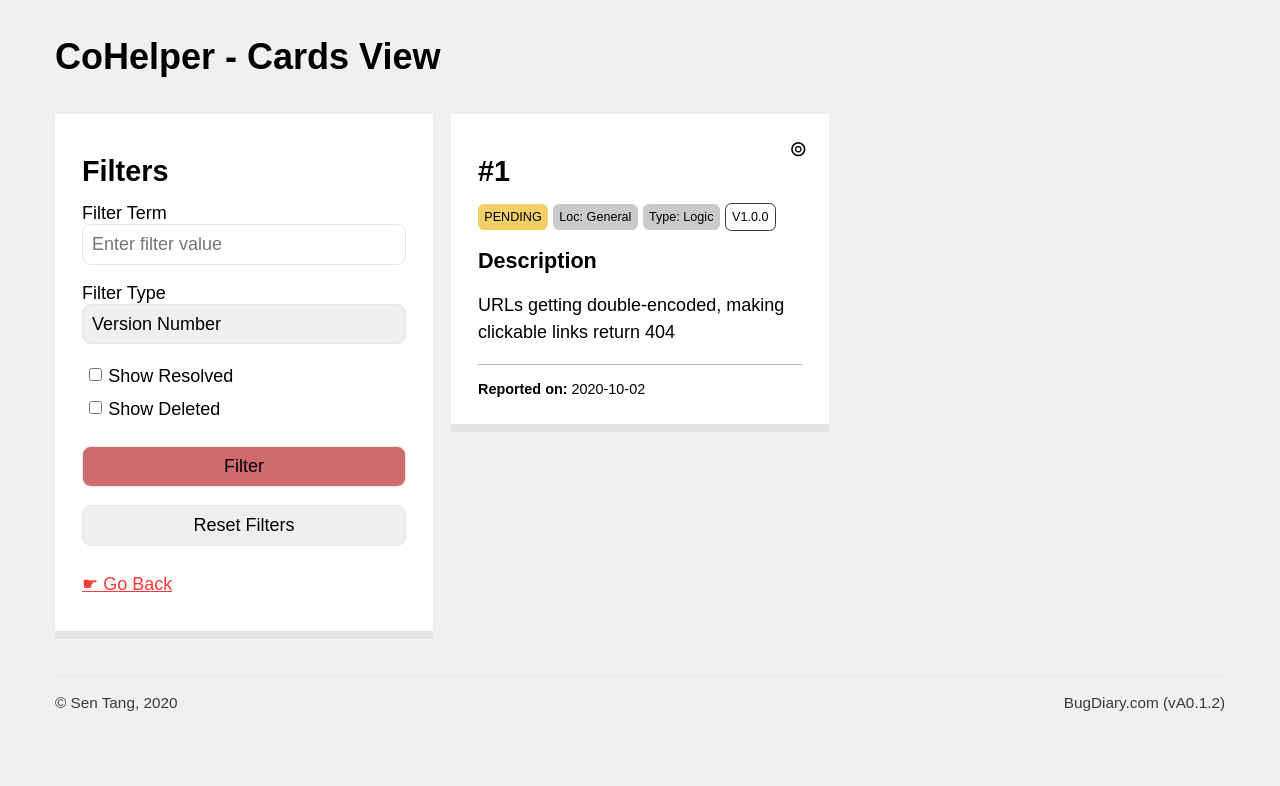
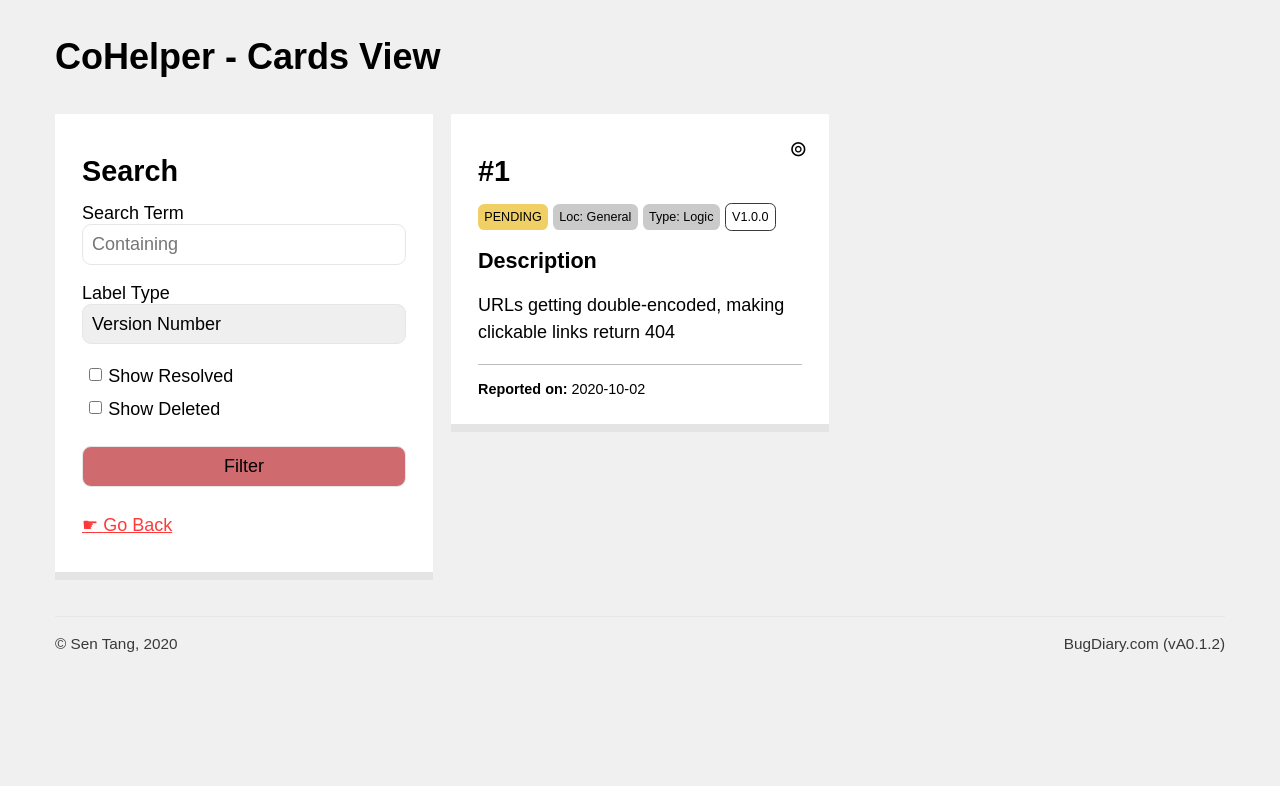
Before and after one commit to daryl-sen/bugdiary, a Flask app: a page that uses application/templates/macros.html in a window 1280 px wide. Shown: the part 105-891 px from the top of the page. After the commit the page ends 757 px from the top, so only its background shows below. Run offline with Flask 2, Linux system fonts and the light colour scheme; a user stored in the database is signed in; data comes from the database, SQL or seed files in the repository; both versions use the stored data as it was after the commit; style sheets or scripts are compiled from the project's sources.

Commit message:
Improved cards view with search not filter, working clickable labels

```diff
--- a/application/projects/templates/projects/dashboard.html
+++ b/application/projects/templates/projects/dashboard.html
@@ -23,7 +23,7 @@
                     <span class="bignum">{{ since_last_login }}</span>
                 </div>
                 <div class="comp2 text-centered lined bg-white">
-                    <h4>Resolved</h4>
+                    <h4>Total Resolved</h4>
                     <span class="bignum">{{ resolved }}</span>
                 </div>
                 <div class="comp3 text-centered lined bg-white">
--- a/application/projects/templates/projects/view_cards.html
+++ b/application/projects/templates/projects/view_cards.html
@@ -17,16 +17,23 @@
 
 {% block main %}
 <h1>{{ project.name }} - Cards View</h1>
+{% if request.args.get('searchtype') %}
+<div class="bg-yellow rounded block">
+  Issues labelled with the <b>{{ request.args.get('searchtype') }}</b> label of <b>{{ request.args.get('searchterm') }}</b>,
+including those with the <b>pending</b> status{% if request.args.get('showDeleted') %}, and those which have been deleted{% endif %}{% if request.args.get('showResolved') %}, and those which have been resolved{% endif %}.
+<a href="{{ url_for('projects.cards_view', project_url = project.url) }}">Reset Filters</a>
+</div>
+{% endif %}
 <div class="cards-flex">
-    <div class="card">
-      <h2>Filters</h2>
+  <div class="card">
+    <h2>Search</h2>
       <!-- <p>
         Click on a label (little round rectangle) to show all issues with the same label, or enter a filter criterion below to filter.
       </p> -->
       <form action="{{ url_for('projects.cards_view', project_url = project.url) }}" method = "get" autocomplete="off">
-        <label for="searchterm">Filter Term</label>
-        <input name="searchterm" id="searchterm" type="text" placeholder="Enter filter value">
-        <label name="searchtype" id="searchtype" for="searchtype">Filter Type</label>
+        <label for="searchterm">Search Term</label>
+        <input name="searchterm" id="searchterm" type="text" placeholder="Containing">
+        <label name="searchtype" id="searchtype" for="searchtype">Label Type</label>
         <select name="searchtype" id="searchtype">
           <option value="version">Version Number</option>
           <option value="location">Location</option>
@@ -36,9 +43,6 @@
         <input id="showDeleted" name="showDeleted" type="checkbox" {% if request.args.get('showDeleted') %}checked{%endif%}><label for="showDeleted">Show Deleted</label> <br>
         <input type="submit" value="Filter" class="button-primary">
       </form>
-      <a href="{{ url_for('projects.cards_view', project_url = project.url) }}">
-        <button type="button" class="button-styled">Reset Filters</button>
-      </a>
       <a href="{{ url_for('projects.dashboard', project_url = project.url) }}" class="navigation">Go Back</a>
     </div>
     {% for bug in bug_list %}
--- a/application/projects/views.py
+++ b/application/projects/views.py
@@ -280,14 +280,11 @@ def cards_view(project_url):
 
     if request.args.get('searchtype') and request.args.get('searchterm'):
         if request.args.get('searchtype') == "version":
-            all_bugs = all_bugs.filter_by(version = request.args.get('searchterm'))
-            print('Filtering by version')
+            all_bugs = all_bugs.filter(Bugs.version.like(request.args.get('searchterm')))
         elif request.args.get('searchtype') == "location":
-            all_bugs = all_bugs.filter_by(bug_location = request.args.get('searchterm'))
-            print('Filtering by location')
+            all_bugs = all_bugs.filter(Bugs.bug_location.like(request.args.get('searchterm')))
         elif request.args.get('searchtype') == "type":
-            all_bugs = all_bugs.filter_by(bug_type = request.args.get('searchterm'))
-            print('Filtering by type')
+            all_bugs = all_bugs.filter(Bugs.bug_type.like(request.args.get('searchterm')))
 
     if not request.args.get('showResolved') and not request.args.get('showDeleted'):
         all_bugs = all_bugs.filter(Bugs.status == "PENDING")
--- a/application/static/css/custom.css
+++ b/application/static/css/custom.css
@@ -201,6 +201,11 @@ tr:nth-child(even) td {
   background-color: inherit;
 }
 
+.tag a, .tag-mini a {
+  text-decoration: none;
+  color: inherit !important;
+}
+
 .author {
   font-size: 0.8em;
   border-top: 1px solid #bdbdbd;
--- a/application/static/css/custom.scss
+++ b/application/static/css/custom.scss
@@ -203,6 +203,11 @@ tr:nth-child(even) td {
   background-color: inherit;
 }
 
+.tag a, .tag-mini a {
+  text-decoration: none;
+  color: inherit !important;
+}
+
 .author {
     font-size: 0.8em;
     border-top: 1px solid #bdbdbd;
--- a/application/templates/macros.html
+++ b/application/templates/macros.html
@@ -49,11 +49,23 @@ aside {
     <div class="card">
         <h2>#{{ bug.ref_id }}</h2>
         <div>
-            <span class="tag-mini {{ color_code[bug.status] }}">{{ bug.status }}</span>
+            <div class="tag-mini {{ color_code[bug.status] }}">{{ bug.status }}</div>
 
-            <span class="tag-mini bg-gray">Loc: {{ bug.bug_location }}</span>
-            <span class="tag-mini bg-gray">Type: {{ bug.bug_type }}</span>
-            <span class="tag-mini tag-white">{{ bug.version }}</span>
+            <div class="tag-mini bg-gray">
+                <a href="?searchtype=location&searchterm={{bug.bug_location}}">
+                    Loc: {{ bug.bug_location }}
+                </a>
+            </div>
+            <div class="tag-mini bg-gray">
+                <a href="?searchtype=type&searchterm={{bug.bug_type}}">
+                    Type: {{ bug.bug_type }}
+                </a>
+            </div>
+            <div class="tag-mini tag-white">
+                <a href="?searchtype=version&searchterm={{bug.version}}">
+                    {{ bug.version }}
+                </a>
+            </div>
         </div>
         <h4>Description</h4>
         <p class="linebreak">{{ bug.details }}</p>
```
Also changed, not shown: application/data.sqlite, 1 other file.
